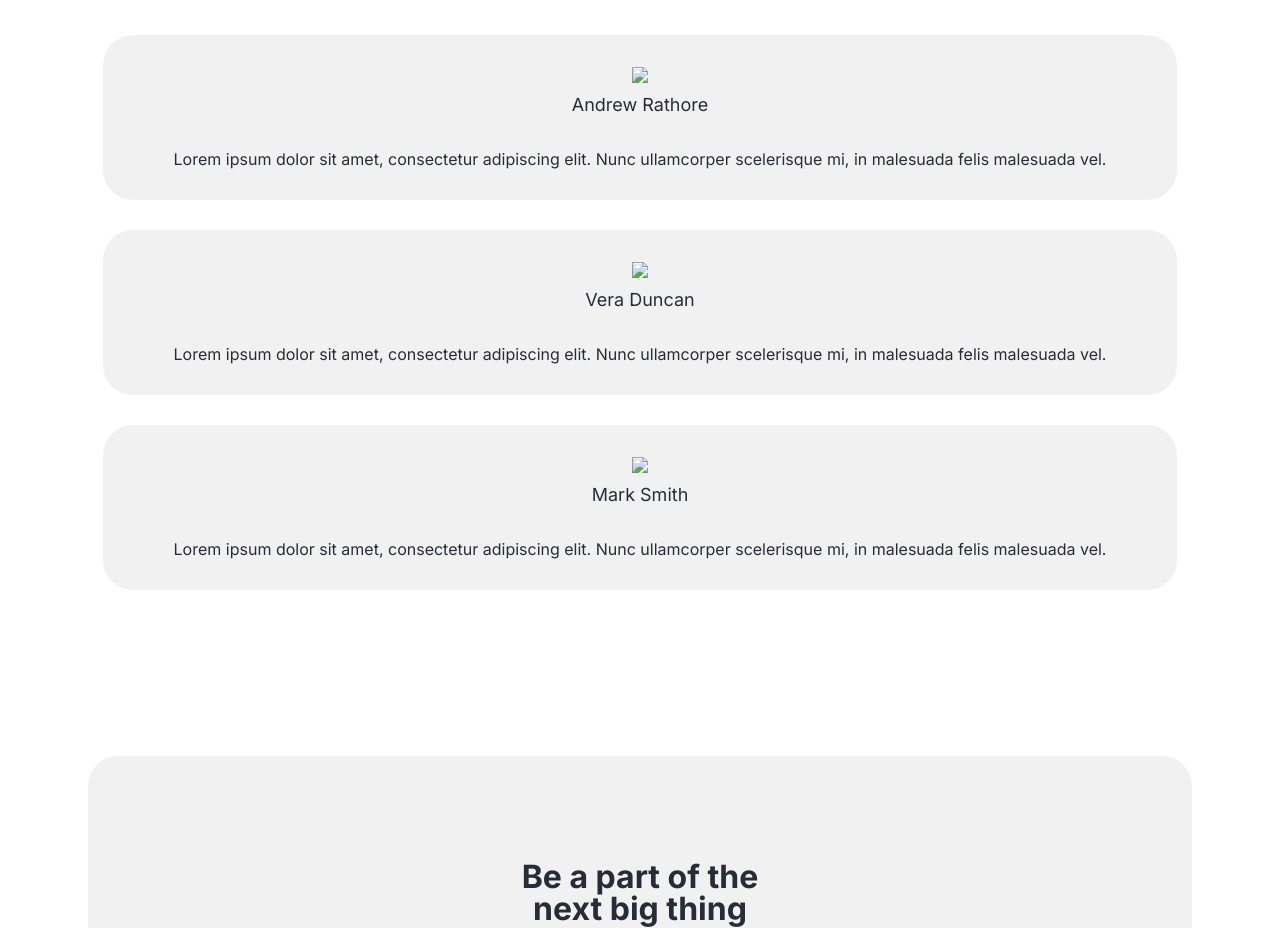
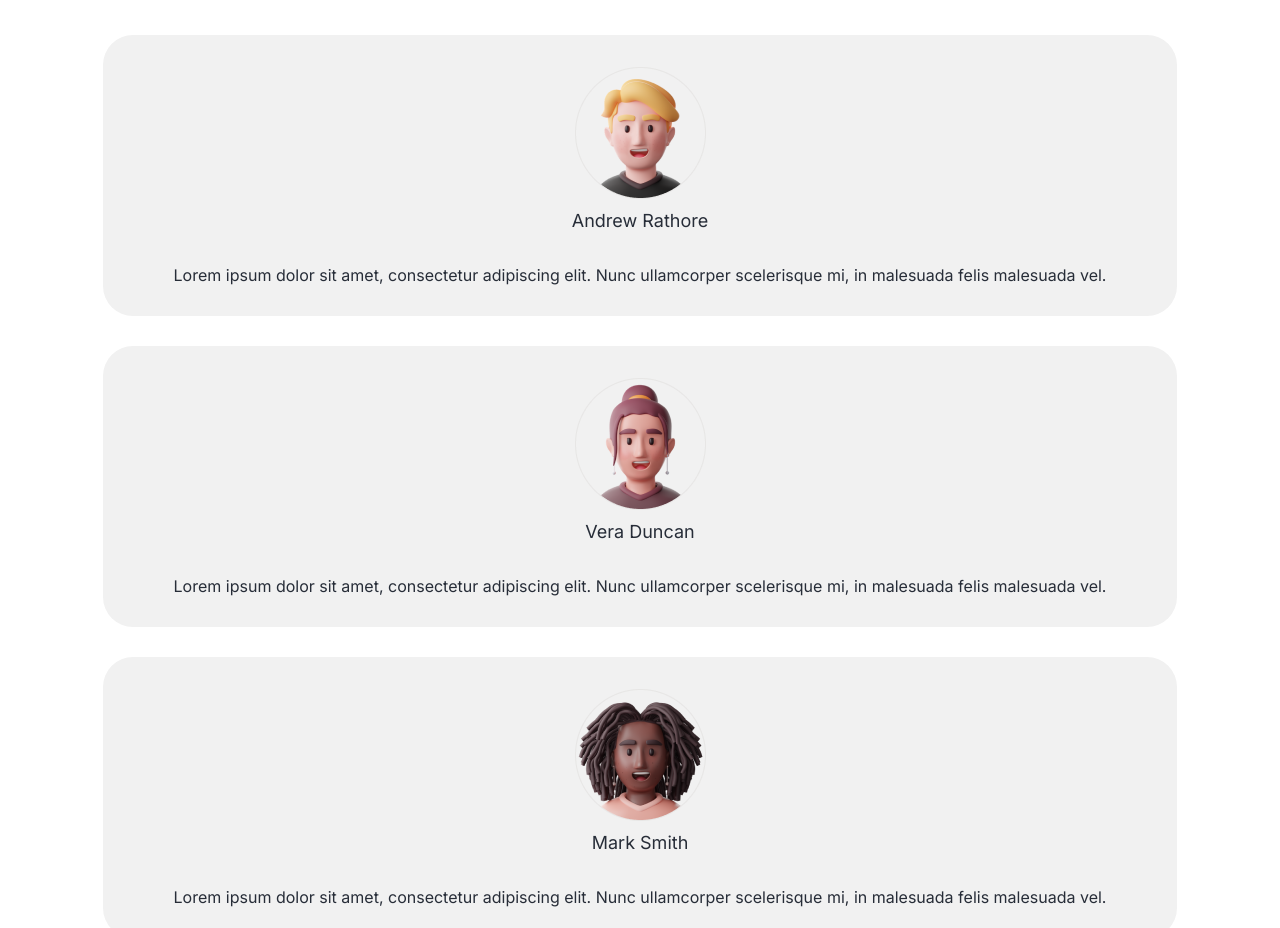
Before and after one commit to piotregus/digital-agency---landing-page, a plain HTML site: page index.html in a window 1280 px wide. Shown: the part 2667-3595 px from the top of the page. Drawn offline with Linux system fonts and the light colour scheme; the site is published under a folder, as on GitHub Pages, so addresses that start at the root find nothing.

Commit message:
change img path

```diff
--- a/index.html
+++ b/index.html
@@ -85,25 +85,25 @@
 </div>
 <section class="opinions">
     <div class="opinion">
-        <img src="/img/person1.png" class="img-space">
+        <img src="img/person1.png" class="img-space">
         <h1 class="opinion-header">Andrew Rathore</h1>
         <p class="opinion-description">Lorem ipsum dolor sit amet, consectetur adipiscing elit. Nunc ullamcorper scelerisque mi, in malesuada felis malesuada vel. </p>
     </div>
     <div class="opinion">
-        <img src="/img/person2.png" class="img-space">
+        <img src="img/person2.png" class="img-space">
         <h1 class="opinion-header">Vera Duncan</h1>
         <p class="opinion-description">Lorem ipsum dolor sit amet, consectetur adipiscing elit. Nunc ullamcorper  scelerisque mi, in malesuada felis malesuada vel.</p>
         </div>
     </div>
     <div class="opinion">
-        <img src="/img/person3.png" class="img-space">
+        <img src="img/person3.png" class="img-space">
         <h1 class="opinion-header">Mark Smith</h1>
         <p class="opinion-description">Lorem ipsum dolor sit amet, consectetur adipiscing elit. Nunc ullamcorper scelerisque mi, in malesuada felis malesuada vel.</p>
         </div>
     </div>
 </section>
 <section class="join">
-    <img src="/img/join.png">
+    <img src="img/join.png">
     <div class="text-join">
     <h1 class="text-join-head">Be a part of the <br> next big thing</h1>
     <p class="opinion-description">We work with Brans, Startups, to SMEs. <br> Colaborate for more impact and growt</p>
```
